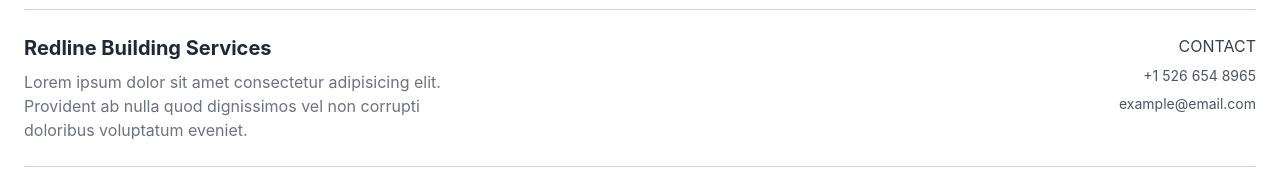
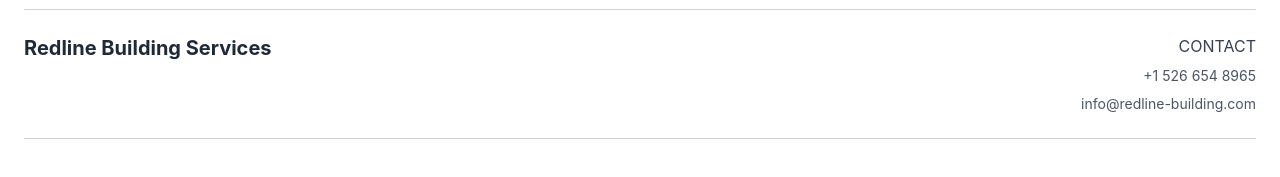
Before and after one commit to stevenvelezg/redline-building, a Next.js app: page / in a window 1280 px wide. Shown: the part 2145-2322 px from the top of the page. Built offline with nearby package versions, Linux system fonts and the light colour scheme.

Commit message:
footer editing

```diff
--- a/pages/index.js
+++ b/pages/index.js
@@ -228,7 +228,7 @@
                 <a href="#" class="text-xl font-bold text-gray-800 dark:text-white hover:text-gray-700 dark:hover:text-gray-300">Redline Building Services</a>
               </div>
 
-              <p class="max-w-md mt-2 text-gray-500 dark:text-gray-400">Lorem ipsum dolor sit amet consectetur adipisicing elit. Provident ab nulla quod dignissimos vel non corrupti doloribus voluptatum eveniet.</p>
+              {/* <p class="max-w-md mt-2 text-gray-500 dark:text-gray-400">Lorem ipsum dolor sit amet consectetur adipisicing elit. Provident ab nulla quod dignissimos vel non corrupti doloribus voluptatum eveniet.</p> */}
 
             </div>
           </div>
@@ -238,7 +238,7 @@
               <div className="md:col-end-5 md:text-right">
                 <h3 class="text-gray-700 uppercase dark:text-white">Contact</h3>
                 <span class="block mt-2 text-sm text-gray-600 dark:text-gray-400 hover:underline">+1 526 654 8965</span>
-                <span class="block mt-2 text-sm text-gray-600 dark:text-gray-400 hover:underline">example@email.com</span>
+                <span class="block mt-2 text-sm text-gray-600 dark:text-gray-400 hover:underline">info@redline-building.com</span>
               </div>
             </div>
           </div>
```
